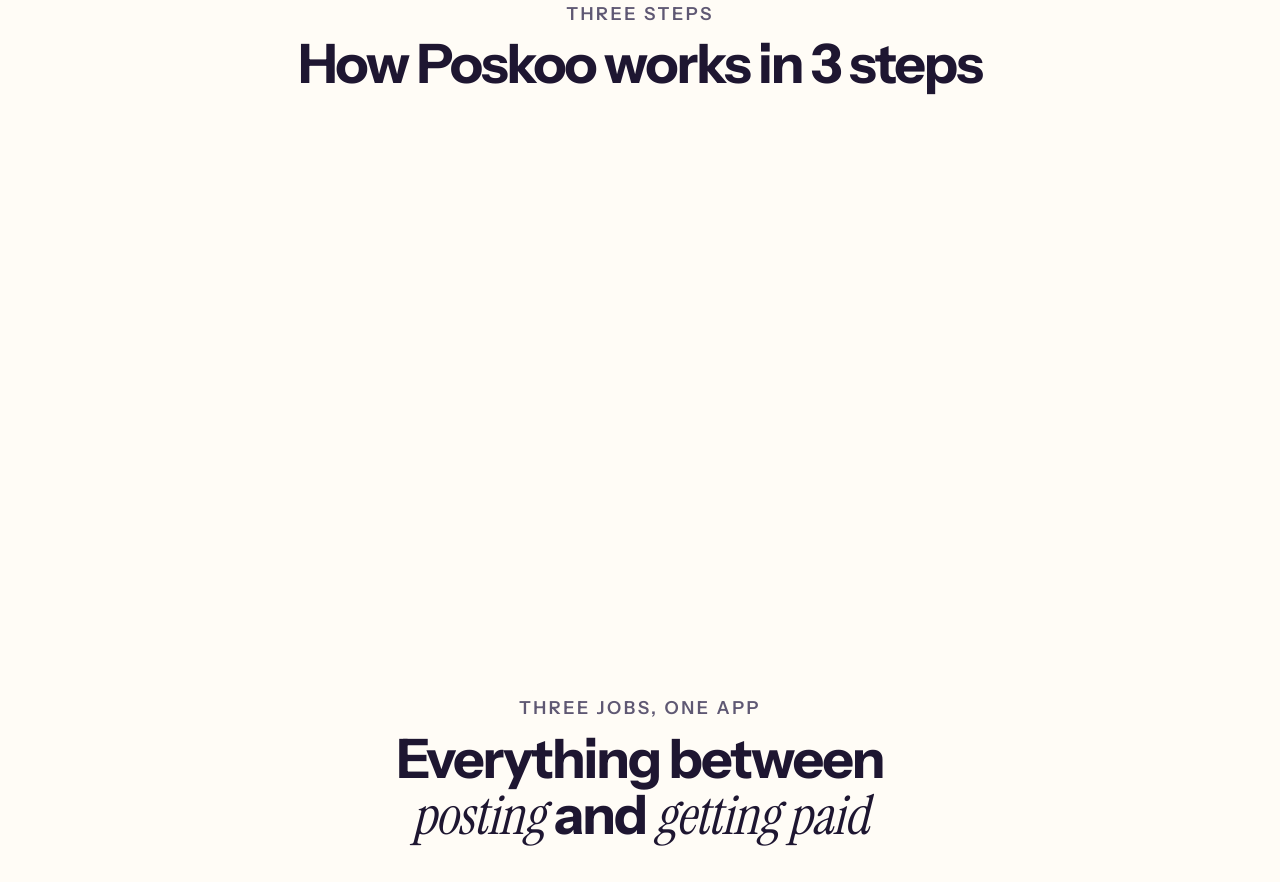
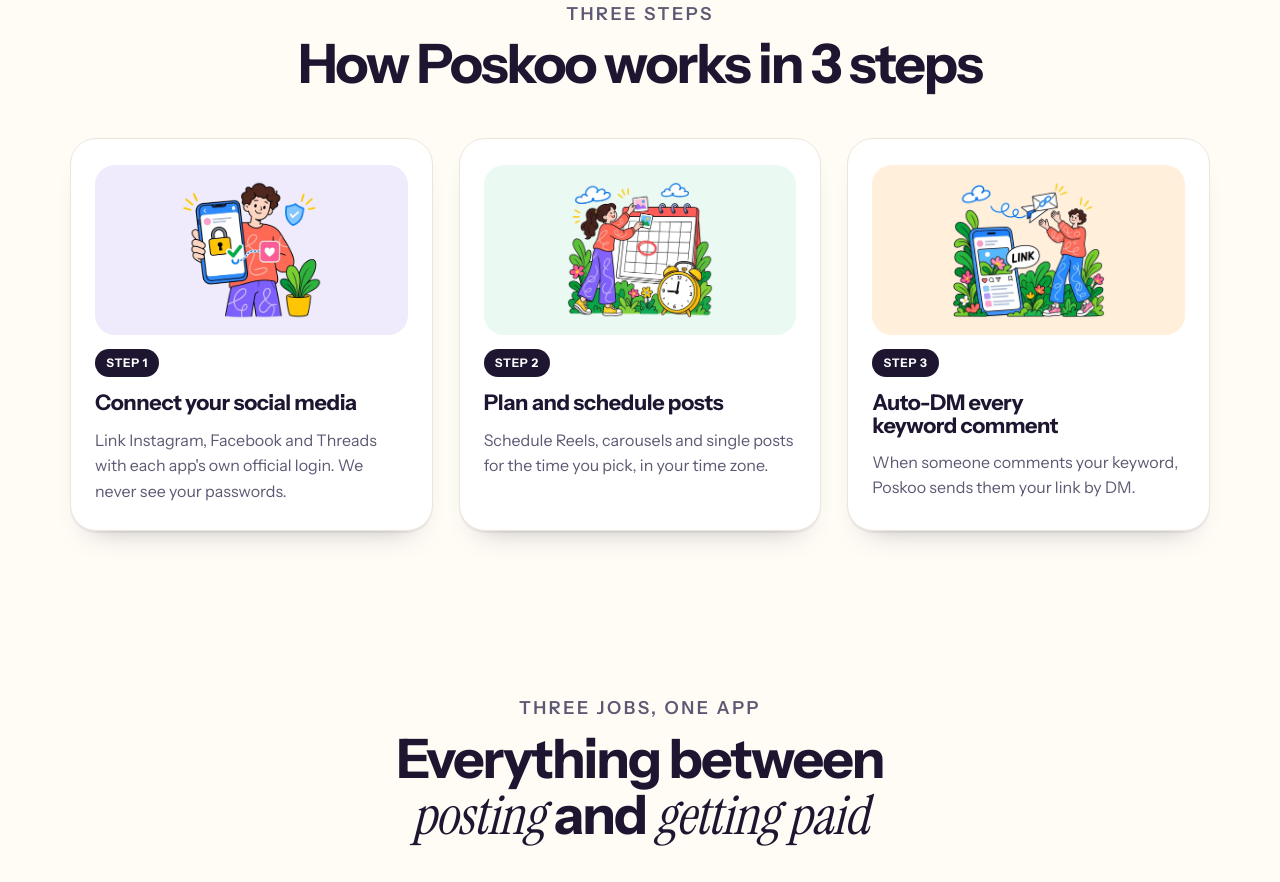
Before and after one commit to Ramanmakkar1/socialapp, a Next.js app: page / in a window 1280 px wide. Shown: the part 940-1822 px from the top of the page. Built offline with nearby package versions, Linux system fonts and the light colour scheme; no server answers.

Commit message:
autopilot: Make the three-step cards visible by default
Task #12976, written by morph/morph-dsv41flash-1017.

```diff
--- a/src/app/landing.module.css
+++ b/src/app/landing.module.css
@@ -424,6 +424,8 @@
   flex-direction:column;
   gap:14px;
   min-width:0;
+  opacity:1;
+  translate:0 0;
   transition:transform .3s, box-shadow .3s;
 }
 
@@ -460,8 +462,6 @@
 @media (prefers-reduced-motion: no-preference) {
   .landing :global(.howStep) {
     animation:howIn .7s ease both;
-    animation-timeline:view();
-    animation-range:entry 0% cover 28%;
   }
   @keyframes howIn {
     from { opacity:0; translate:0 24px; }
```
